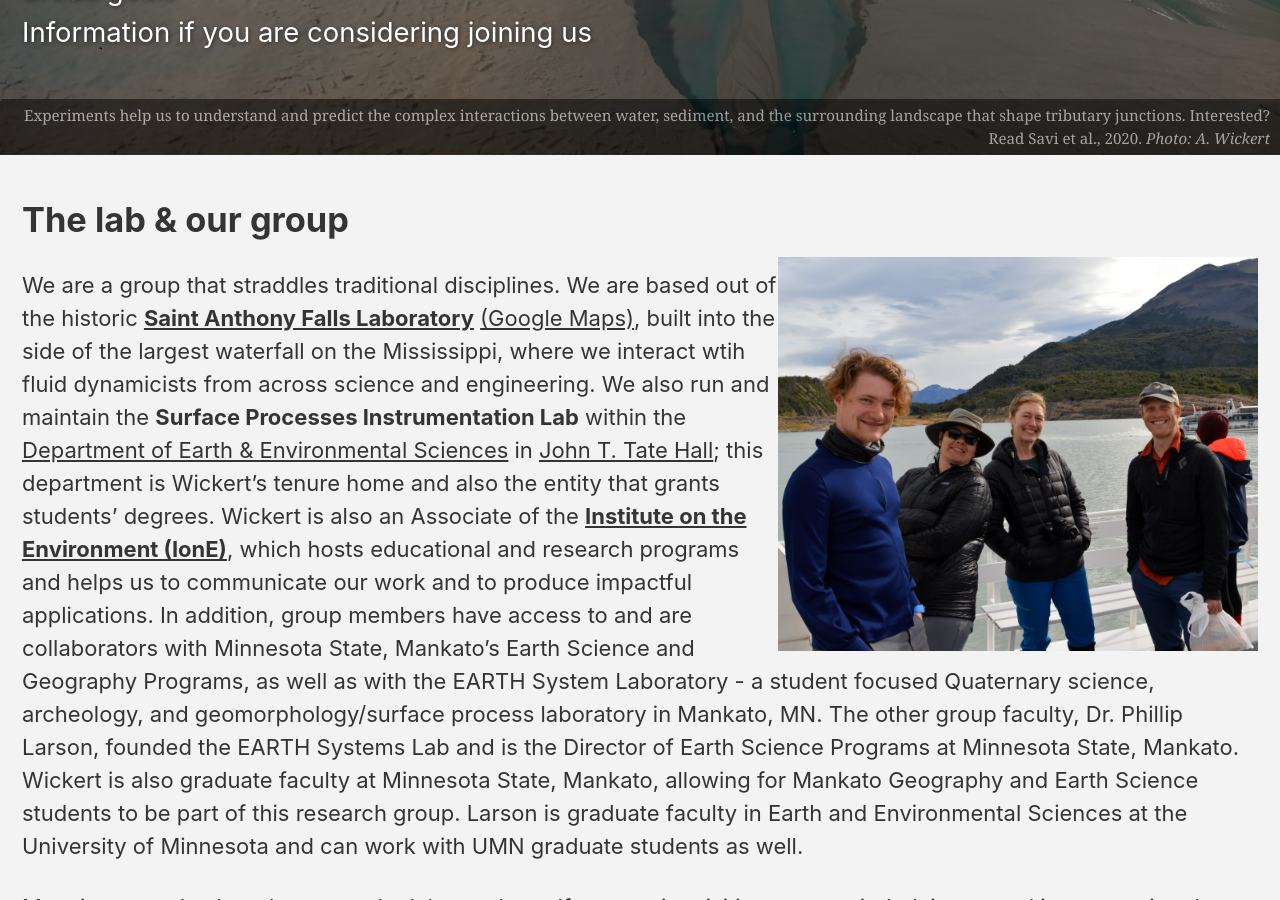
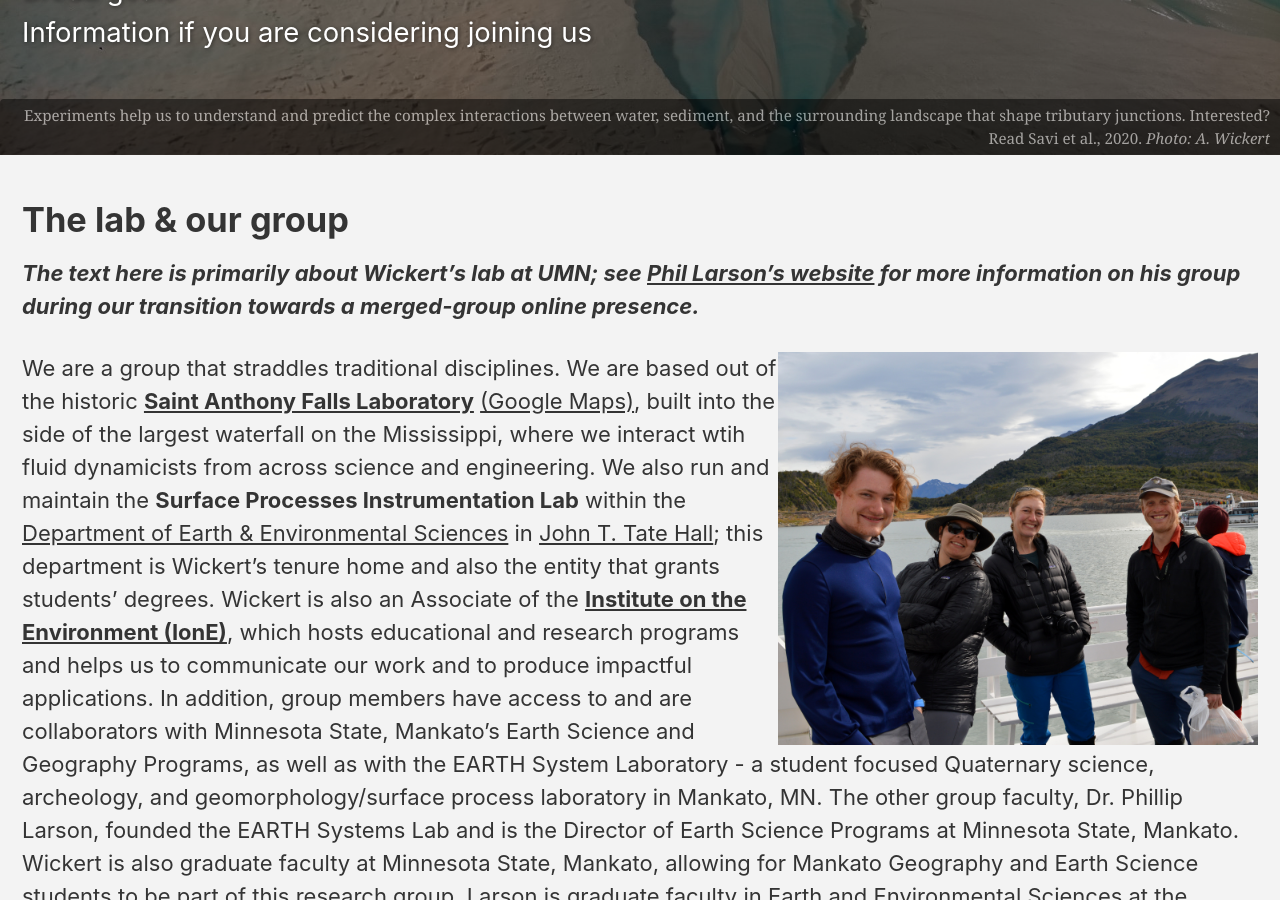
Before and after one commit to MNiMORPH/MNiMORPH.github.io, a Jekyll site: the page built from _pages/prospective.md, in a window 1280 px wide and 900 px high, scrolled down 307 px. Built offline with Jekyll 4.4.1, drawn with Linux system fonts in a browser that asks for light colours; cached includes are drawn as plain includes; nearby versions of some CDN libraries.

Commit message:
Note that this is currently UMN-centric

```diff
--- a/_pages/prospective.md
+++ b/_pages/prospective.md
@@ -16,6 +16,8 @@ excerpt: "Facilities<br/>Broad goals<br/>Information if you are considering join
 ---
 
 # The lab & our group
+
+***The text here is primarily about Wickert's lab at UMN; see [Phil Larson's website](https://mavdisk.mnsu.edu/dj1515bb/geomorph/index.html) for more information on his group during our transition towards a merged-group online presence.***
 
 <img align="right" src="/assets/images/DSC_0728_OnABoat.JPG" alt="Group members and friends on the ferry to Perito Moreno Glacier" width="480px">
 
```
